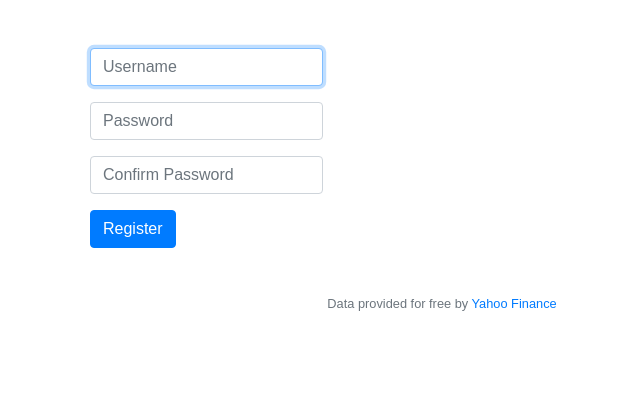
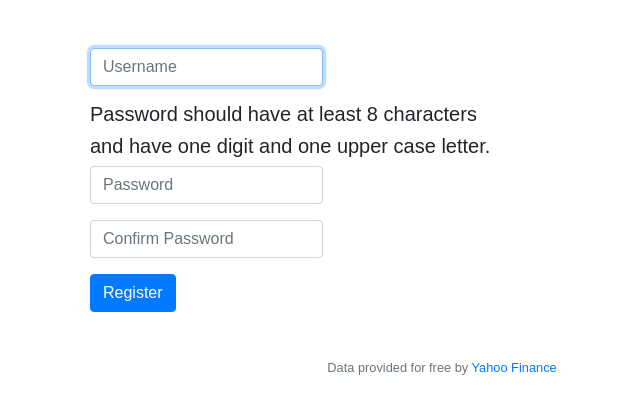
Before and after one commit to Originn/AdvancedPortOpt, a Flask app: page /register in a window 1280 px wide. Shown: the part 65-479 px from the top of the page, without its empty margins (198-838 px from the left). Run offline with Flask 3, Linux system fonts and the light colour scheme; parts of the project's set-up code (start-up, migrations or seed data) failed here and were passed over; some libraries are stand-ins or nearby versions.

Commit message:
minor update

```diff
--- a/application/templates/register.html
+++ b/application/templates/register.html
@@ -21,6 +21,8 @@
         <div class="form-group">
             <input autocomplete="off" autofocus class="form-control" name="username" placeholder="Username" type="text">
         </div>
+        <H5>Password should have at least 8 characters</H5>
+        <H5>and have one digit and one upper case letter.</H5>
         <div class="form-group">
             <input class="form-control" name="password" placeholder="Password" type="password">
         </div>
```
